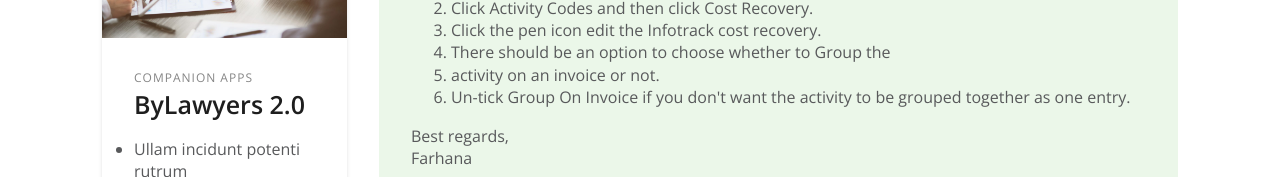
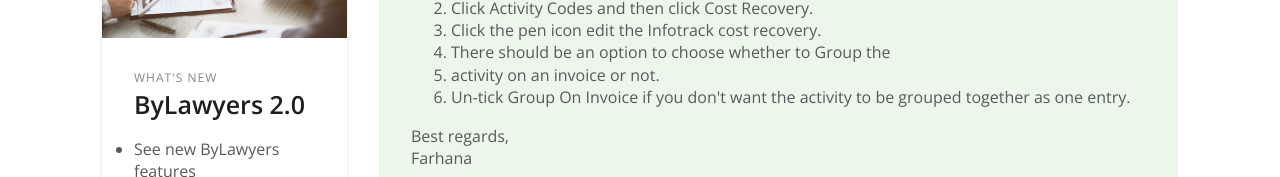
Before and after one commit to ericdefelix/communities, a Vue app: page /discussions in a window 1280 px wide. Shown: the part 775-952 px from the top of the page. Built offline with nearby package versions, Linux system fonts and the light colour scheme.

Commit message:
chore: updating dummy data

```diff
--- a/src/dummy-data/dummyData.js
+++ b/src/dummy-data/dummyData.js
@@ -139,7 +139,7 @@ export const sidebarTopics = {
   heading: 'Main Topics',
   topics: [
     { text: 'What\'s New' },
-    { text: 'Installing & Setting Up Matters' },
+    { text: 'Installing & Setting Up' },
     { text: 'Cards' },
     { text: 'Calendar & Tasks' },
     { text: 'Time & Fee Recording' },
--- a/src/views/Discussions.vue
+++ b/src/views/Discussions.vue
@@ -12,7 +12,7 @@
             <ArticleList v-bind:articles="articles"/>
           </div>
 
-          <SpotlightCard v-bind:content="spotlight[0]" />
+          <SpotlightCard v-bind:content="spotlight" />
         </aside>
         <div class="hc-main">
           <DiscussionQuestion/>
@@ -37,6 +37,8 @@ import DiscussionFollowup from '@/components/DiscussionFollowup'
 import DiscussionAnswerList from '@/components/DiscussionAnswerList'
 import Prefooter from '@/components/Prefooter'
 
+import { spotlights } from '@/dummy-data/dummyData'
+
 export default {
   name: 'discussionsPage',
   components: {
@@ -50,9 +52,7 @@ export default {
   },
   data: function () {
     return {
-      spotlight: [
-        { isLarge: true, heading: 'ByLawyers 2.0', subheading: 'Companion Apps', text: 'Ullam incidunt potenti rutrum', url: 'sample3.jpg' }
-      ],
+      spotlight: spotlights[2],
       articles: [
         { heading: 'Getting Started', subheading: 'Installing and Setup' },
         { heading: 'Importing a document to a matter', subheading: 'Matter Management' },
--- a/src/views/TopicDetail.vue
+++ b/src/views/TopicDetail.vue
@@ -38,7 +38,7 @@ import SpotlightCard from '@/components/SpotlightCard'
 import TopicList from '@/components/TopicList'
 import Breadcrumbs from '@/components/Breadcrumbs'
 
-import { topicArticles, sidebarTopicsSubtopic } from '@/dummy-data/dummyData'
+import { topicArticles, sidebarTopicsSubtopic, spotlights } from '@/dummy-data/dummyData'
 
 export default {
   name: 'topicDetailPage',
@@ -55,9 +55,7 @@ export default {
   },
   data: function () {
     return {
-      spotlight: [
-        { isLarge: true, heading: 'ByLawyers 2.0', subheading: 'Companion Apps', text: 'Ullam incidunt potenti rutrum', url: 'sample3.jpg' }
-      ],
+      spotlight: spotlights[2],
       sidebar_topics: sidebarTopicsSubtopic,
       articles: topicArticles,
       trending: [
```
